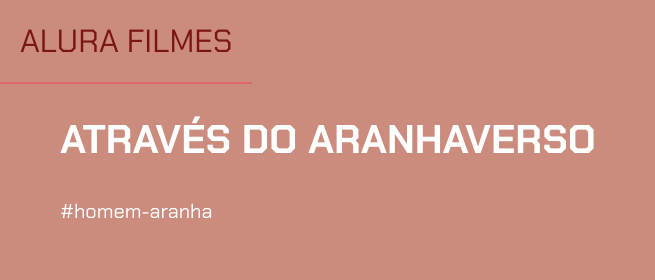
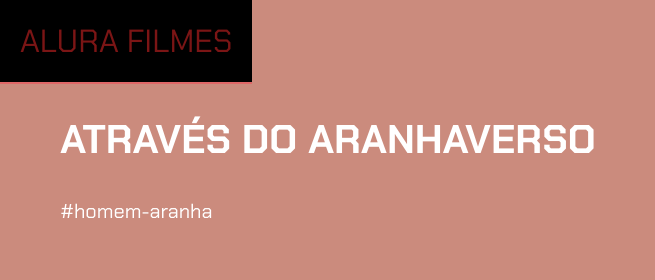
Before and after one commit to victorrodegherosantos-coder/aluraflixprojeto, a plain HTML site: page index.html in a window 1280 px wide. Shown: the top 280 px of the page, 0-655 px from the left. Drawn offline with Linux system fonts and the light colour scheme.

Commit message:
Update index.html

```diff
--- a/index.html
+++ b/index.html
@@ -11,7 +11,7 @@
 </head>
 
 <body>
-    <header style="position:fixed;top:0px;left:0px;">ALURA FILMES</header>
+    <header style="position:fixed;top:0px;left:0px;background:black;">ALURA FILMES</header>
 
     <section class="chamada">
         <div class="chamada-texto">
```
